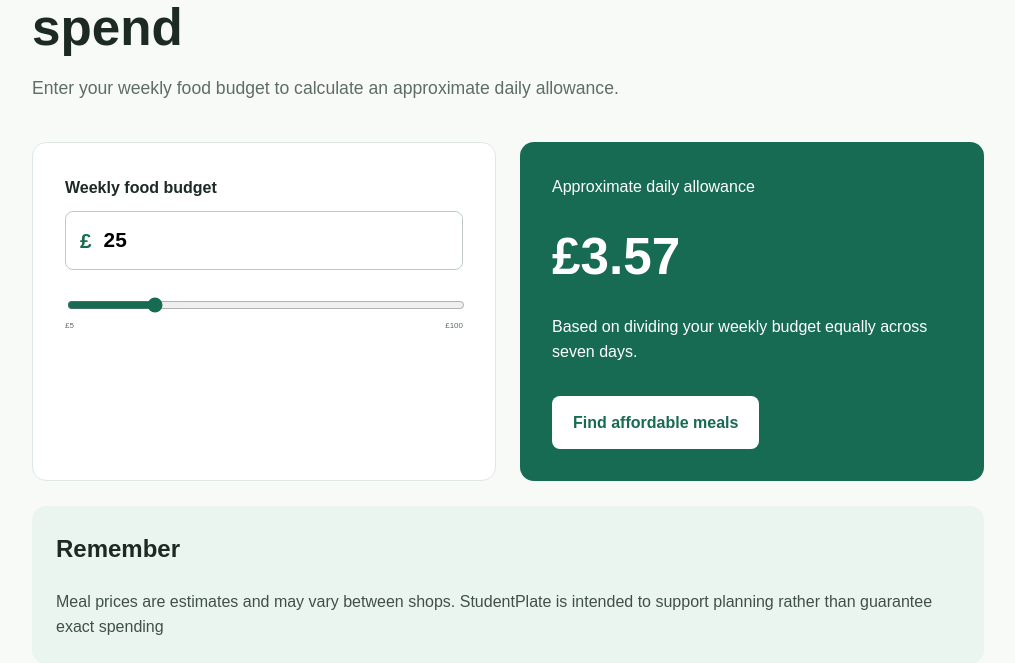
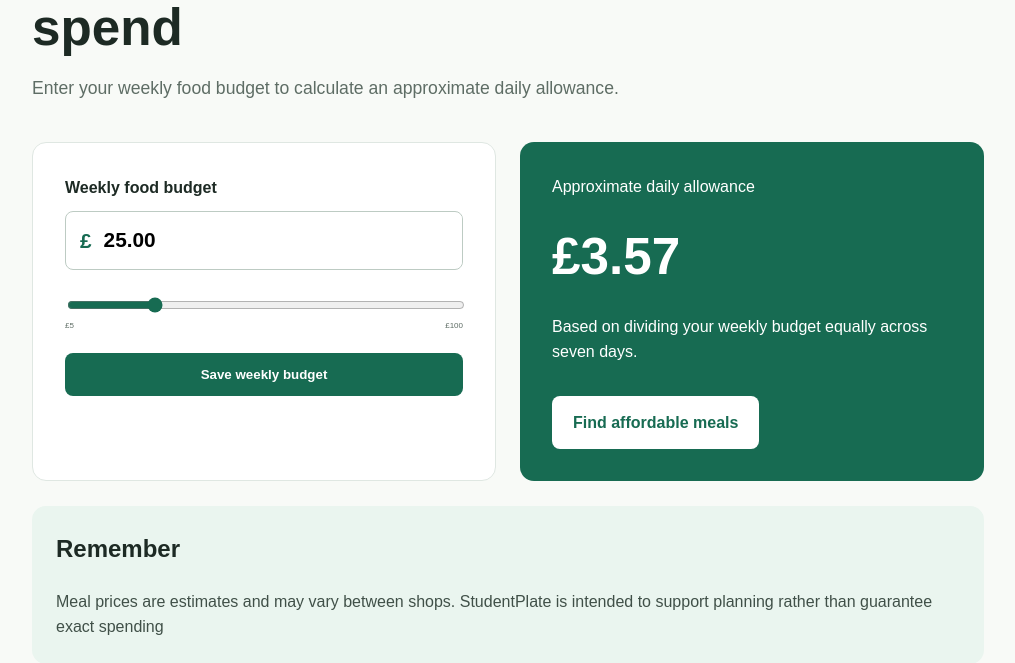
Before and after one commit to C1028030/studentplate, a Django app: page /budget/ in a window 1280 px wide. Shown: the part 243-906 px from the top of the page, without its empty margins (132-1147 px from the left). Run offline with Django 5.2, Linux system fonts and the light colour scheme.

Commit message:
save weekly budget in django session

```diff
--- a/meals/static/meals/css/style.css
+++ b/meals/static/meals/css/style.css
@@ -728,3 +728,27 @@ a {
         text-align: center;
     }
 }
+
+/* Budget saving messages */
+
+.save-budget-button {
+    width: 100%;
+    margin-top: 20px;
+}
+
+.budget-message {
+    margin: 18px 0 0;
+    padding: 10px 12px;
+    border-radius: 8px;
+    font-size: 0.9rem;
+}
+
+.success-message {
+    background-color: #e2f4e8;
+    color: #125b37;
+}
+
+.error-message {
+    background-color: #fbe7e7;
+    color: #9b2525;
+}
--- a/meals/static/meals/js/budget.js
+++ b/meals/static/meals/js/budget.js
@@ -38,3 +38,6 @@ budgetSlider.addEventListener("input", function () {
     budgetInput.value = budgetSlider.value;
     updateDailyBudget(budgetSlider.value);
 })
+
+// Display corect daily amount when page first loads
+updateDailyBudget(budgetInput.value);
--- a/meals/templates/meals/budget.html
+++ b/meals/templates/meals/budget.html
@@ -20,7 +20,8 @@
 
         <div class="budget-calculator">
             <!-- User input -->
-             <div class="budget-input-panel">
+             <form class="budget-input-panel" method="post">
+                {% csrf_token %}
                 <label for="weekly-budget">
                     Weekly food budget
                 </label>
@@ -30,11 +31,13 @@
 
                     <input
                         id="weekly-budget"
+                        name="weekly_budget"
                         type="number"
                         min="1"
                         max="500"
-                        step="1"
-                        value="25"
+                        step="0.01"
+                        value="{{ weekly_budget }}"
+                        required
                     >
                 </div>
 
@@ -44,14 +47,33 @@
                 min="5"
                 max="100"
                 step="1"
-                value="25"
+                value="{{ weekly_budget }}"
                 >
 
                 <div class="slider-labels">
                     <span>£5</span>
                     <span>£100</span>
                 </div>
-             </div>
+
+                {% if budget_saved %}
+                    <p class="budget-message success-message">
+                        Your weekly budget has been saved.
+                    </p>
+                {% endif %}
+
+                {% if budget_error %}
+                    <p class="budget-message error-message">
+                        {{ budget_error }}
+                    </p>
+                {% endif %}
+
+                <button
+                    class="button primary-button save-budget-button"
+                    type="submit"
+                >
+                    Save weekly budget
+                </button>
+             </form>
 
              <!-- Calculated result -->
             <div class="budget-result-panel">
--- a/meals/views.py
+++ b/meals/views.py
@@ -91,4 +91,49 @@ def meal_detail(request, meal_id):
 
 # Displays the weekly budget calculator
 def budget(request):
-    return render(request, "meals/budget.html")
+    # Use the saved session value, or £25 if none has been saved
+    weekly_budget = request.session.get(
+        "weekly_budget",
+        "25.00",
+    )
+
+    budget_saved = False
+    budget_error = ""
+
+    # Process the form when the user selects Save budget
+    if request.method == "POST":
+        submitted_budget = request.POST.get(
+            "weekly_budget",
+            "",
+        ).strip()
+
+        # Keep the submitted value visible if validation fails
+        weekly_budget = submitted_budget
+
+        try:
+            budget_value = Decimal(submitted_budget)
+
+            # Only accept a sensible positive budget
+            if Decimal("1.00") <= budget_value <= Decimal("500.00"):
+                # Sessions cannot reliably store Decimal objects, so save the value as a string
+                weekly_budget = f"{budget_value:.2f}"
+
+                request.session["weekly_budget"] = weekly_budget
+
+                budget_saved = True
+
+            else:
+                budget_error = (
+                    "Enter a weekly budget between £1 and £500."
+                )
+
+        except InvalidOperation:
+            budget_error = "Enter a valid weekly budget."
+
+    context = {
+        "weekly_budget": weekly_budget,
+        "budget_saved": budget_saved,
+        "budget_error": budget_error,
+    }
+
+    return render(request, "meals/budget.html", context)
```
